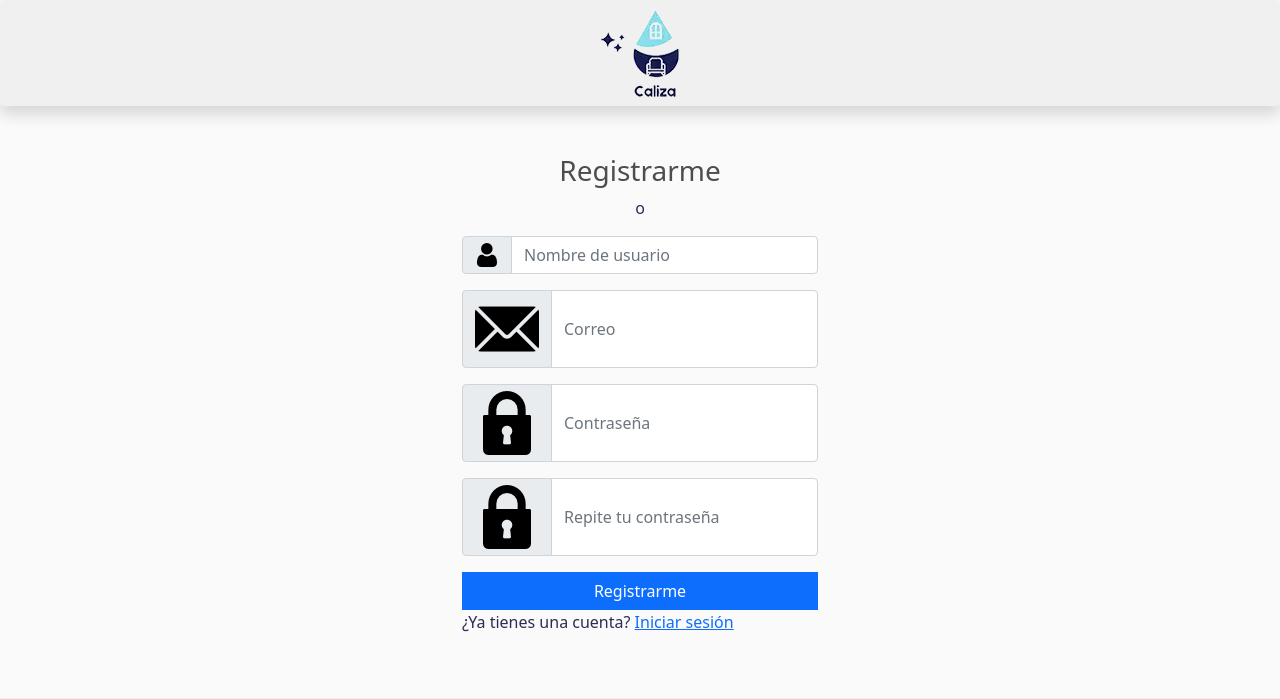
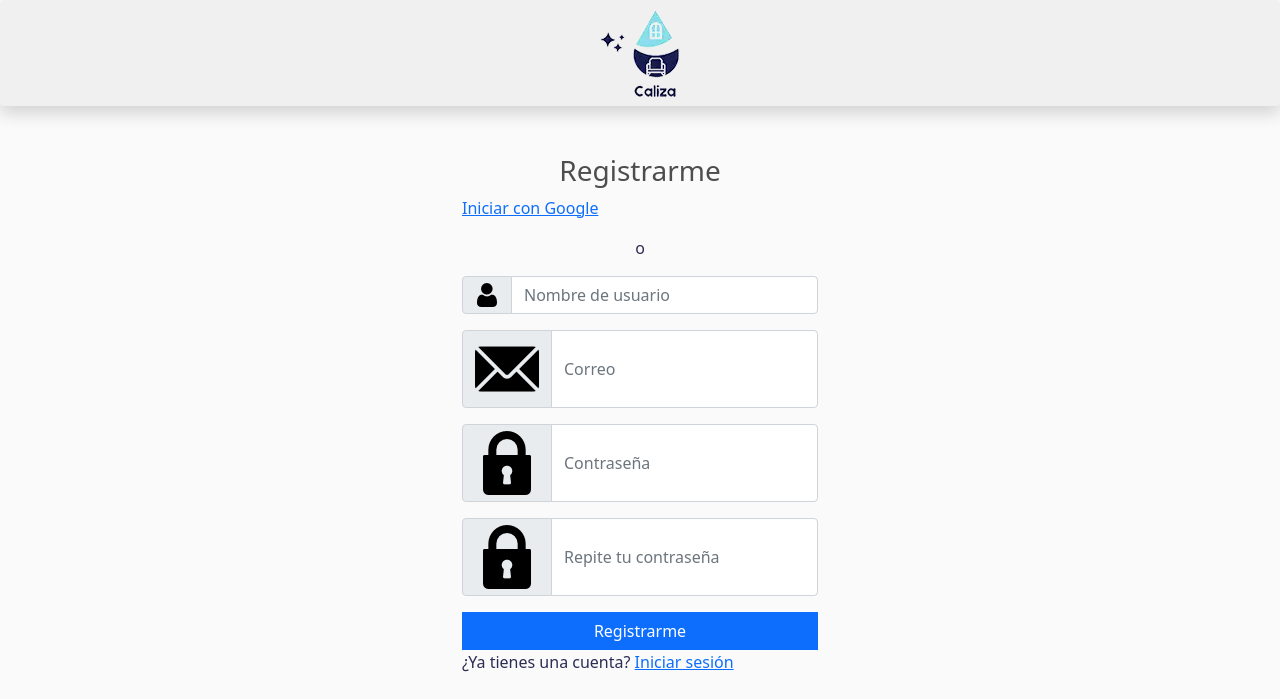
Before and after one commit to daniellobaton/CalizaInfoVI, a Django app: page /signIn/ in a window 1280 px wide. Shown: the top 699 px of the page. Run offline with Django 4.2, Linux system fonts and the light colour scheme; some libraries are stand-ins or nearby versions.

Commit message:
CAL-69 autenticación con google

```diff
--- a/caliza/templates/caliza/signIn.html
+++ b/caliza/templates/caliza/signIn.html
@@ -1,4 +1,5 @@
 {% load static %}
+{% load socialaccount %}
 <!DOCTYPE html>
 <html lang="en">
 
@@ -39,17 +40,15 @@
       <div class="row mt-5 justify-content-md-center">
         <div class="col-4">
           <h3 class="text-center">Registrarme</h3>
-          {% comment %} <form>
-            <div class="mb-3">
-              <input type="email" class="form-control" id="exampleInputEmail1" aria-describedby="emailHelp" placeholder="Continuar con Facebook">
-            </div>
-            <div class="mb-3">
-              <input type="email" class="form-control" id="exampleInputEmail1" aria-describedby="emailHelp" placeholder="Continuar con Google">
-            </div>
-          </form> {% endcomment %}
-          <p class="text-center">o</p>
           <form action="{% url 'signIn' %}" method="POST">
             {% csrf_token %}
+            <div class="mb-3">
+              <a href="{% provider_login_url 'google' method = 'oauth2' %}">Iniciar con Google</a>
+            </div>
+            {% comment %} <div class="mb-3">
+              <input type="email" class="form-control" id="exampleInputEmail1" aria-describedby="emailHelp" placeholder="Continuar con Google">
+            </div> {% endcomment %}
+          <p class="text-center">o</p>
             <div class="input-group mb-3">
                 <span class="input-group-text" id="basic-addon1">
                   <img src="{% static 'img/user.png' %}">
--- a/ecommerce/urls.py
+++ b/ecommerce/urls.py
@@ -22,5 +22,6 @@ from django.conf import settings
 urlpatterns = [
     path('admin/', admin.site.urls),
     path('', include('caliza.urls')),
+    path('accounts/', include('allauth.urls')),
 ]
 urlpatterns += static(settings.MEDIA_URL, document_root = settings.MEDIA_ROOT)
```
Also changed, not shown: ecommerce/settings.py (+10 -0 lines).
